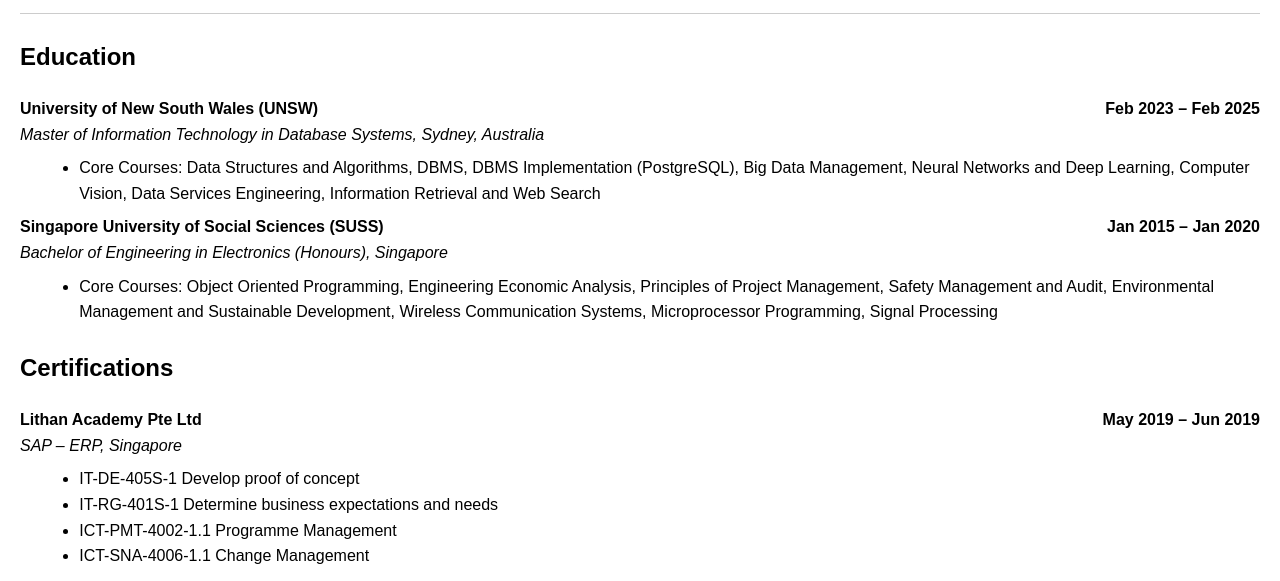
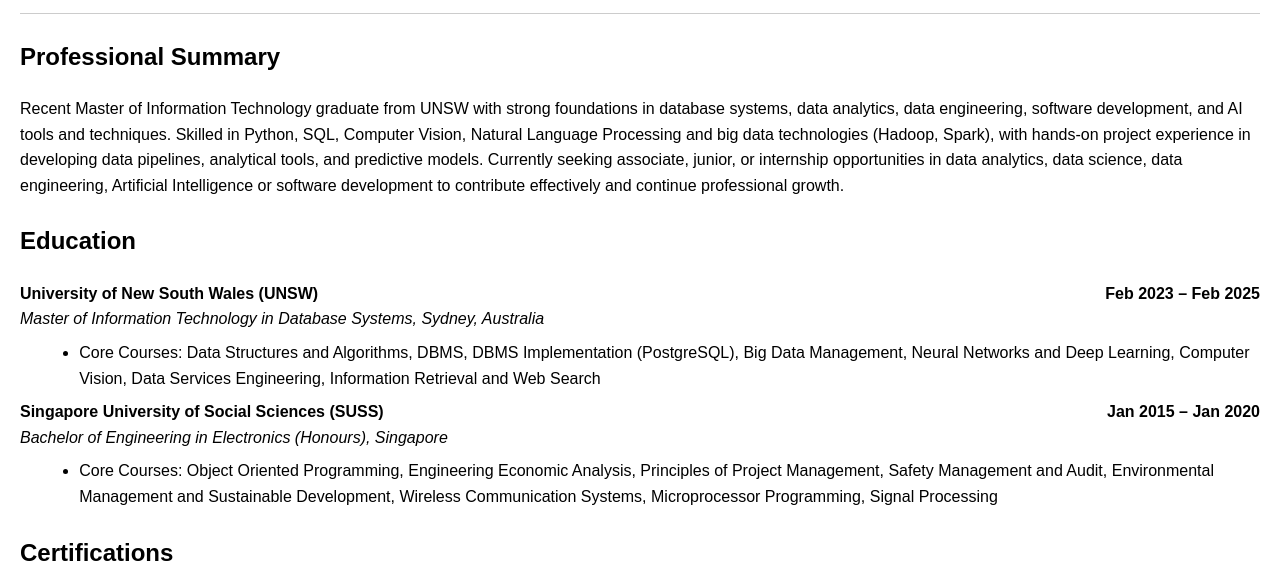
Before and after one commit to PammiSK/resume, a plain HTML site: page index.html in a window 1280 px wide. Shown: the part 219-800 px from the top of the page. Drawn offline with Linux system fonts and the light colour scheme.

Commit message:
add pro bio

```diff
--- a/index.html
+++ b/index.html
@@ -66,6 +66,17 @@
         </div>
         <hr>
     </header>
+    <section>
+        <h2>
+            Professional Summary
+        </h2>
+        Recent Master of Information Technology graduate from UNSW with strong foundations in database systems, data analytics,
+        data engineering, software development, and AI tools and techniques. Skilled in Python, SQL, Computer Vision, Natural
+        Language Processing and big data technologies (Hadoop, Spark), with hands-on project experience in developing data
+        pipelines, analytical tools, and predictive models. Currently seeking associate, junior, or internship opportunities in
+        data analytics, data science, data engineering, Artificial Intelligence or software development to contribute
+        effectively and continue professional growth.
+    </section>
 
     <section>
         <h2>Education</h2>
```
